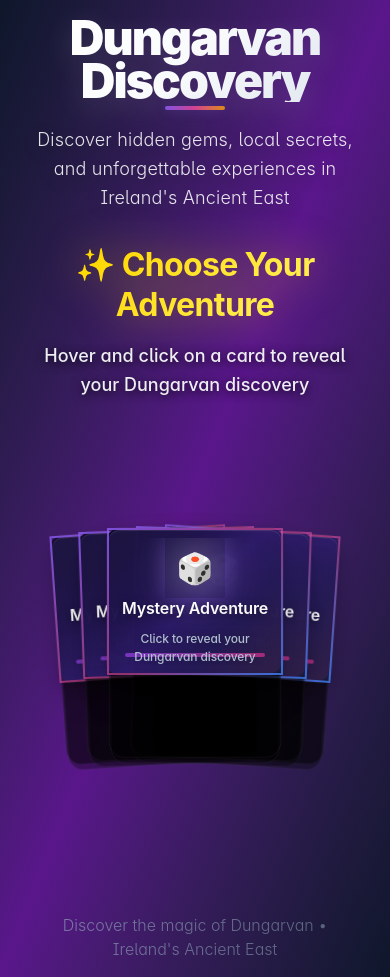
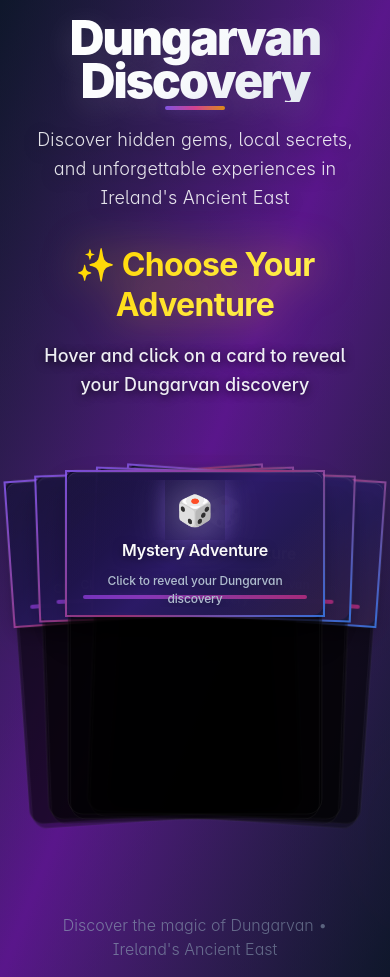
Before and after one commit to BareTread/dungarvan-discovery, a Next.js app: page / in a window 390 px wide. Both pictures are taken after a click on the button "Deal the Cards". Built offline with nearby package versions, Linux system fonts and the light colour scheme.

Commit message:
🚨 URGENT FIX: Dramatically increase final card sizes to fix mobile display

```diff
--- a/src/app/globals.css
+++ b/src/app/globals.css
@@ -1817,3 +1817,22 @@ body::before {
     transition: none !important;
   }
 }
+
+/* URGENT: Force larger card sizes on mobile for final cards */
+@media (max-width: 640px) {
+  .focus-ring {
+    min-width: 280px !important;
+    min-height: 360px !important;
+    width: 280px !important;
+    height: 360px !important;
+  }
+}
+
+@media (max-width: 480px) {
+  .focus-ring {
+    min-width: 260px !important;
+    min-height: 340px !important;
+    width: 260px !important;
+    height: 340px !important;
+  }
+}
--- a/src/components/CardHand.tsx
+++ b/src/components/CardHand.tsx
@@ -224,7 +224,7 @@ export function CardHand({
                         filter: "blur(4px)"
                       }}
                       animate={{
-                        scale: 1.0, // Full size - no scaling down for final cards
+                        scale: 1.0, // Normal scale since base card is now much larger
                         opacity: 0.9,
                         rotateY: 0,
                         y: 0,
--- a/src/components/GameCard.tsx
+++ b/src/components/GameCard.tsx
@@ -50,7 +50,7 @@ export function GameCard({
     >
       <motion.div
         className={cn(
-          "relative w-44 h-56 xs:w-48 xs:h-64 sm:w-52 sm:h-72 md:w-56 md:h-80 lg:w-60 lg:h-[22rem] cursor-pointer focus-ring",
+          "relative w-64 h-80 xs:w-72 xs:h-96 sm:w-80 sm:h-[28rem] md:w-84 md:h-[32rem] lg:w-88 lg:h-[36rem] cursor-pointer focus-ring",
           !canSelect && "cursor-default",
           isSelected && "z-30",
           canSelect && "hover:z-20",
```
